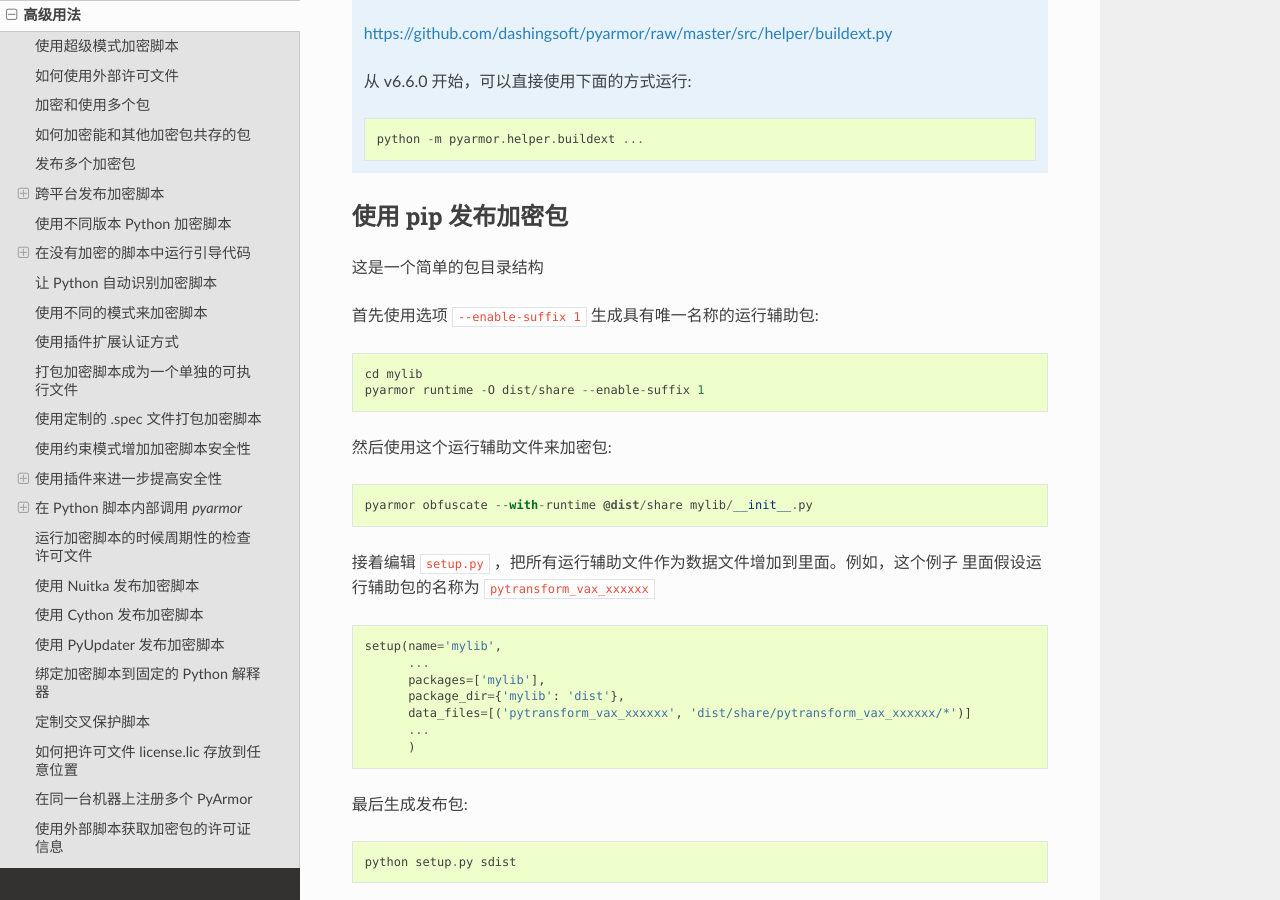
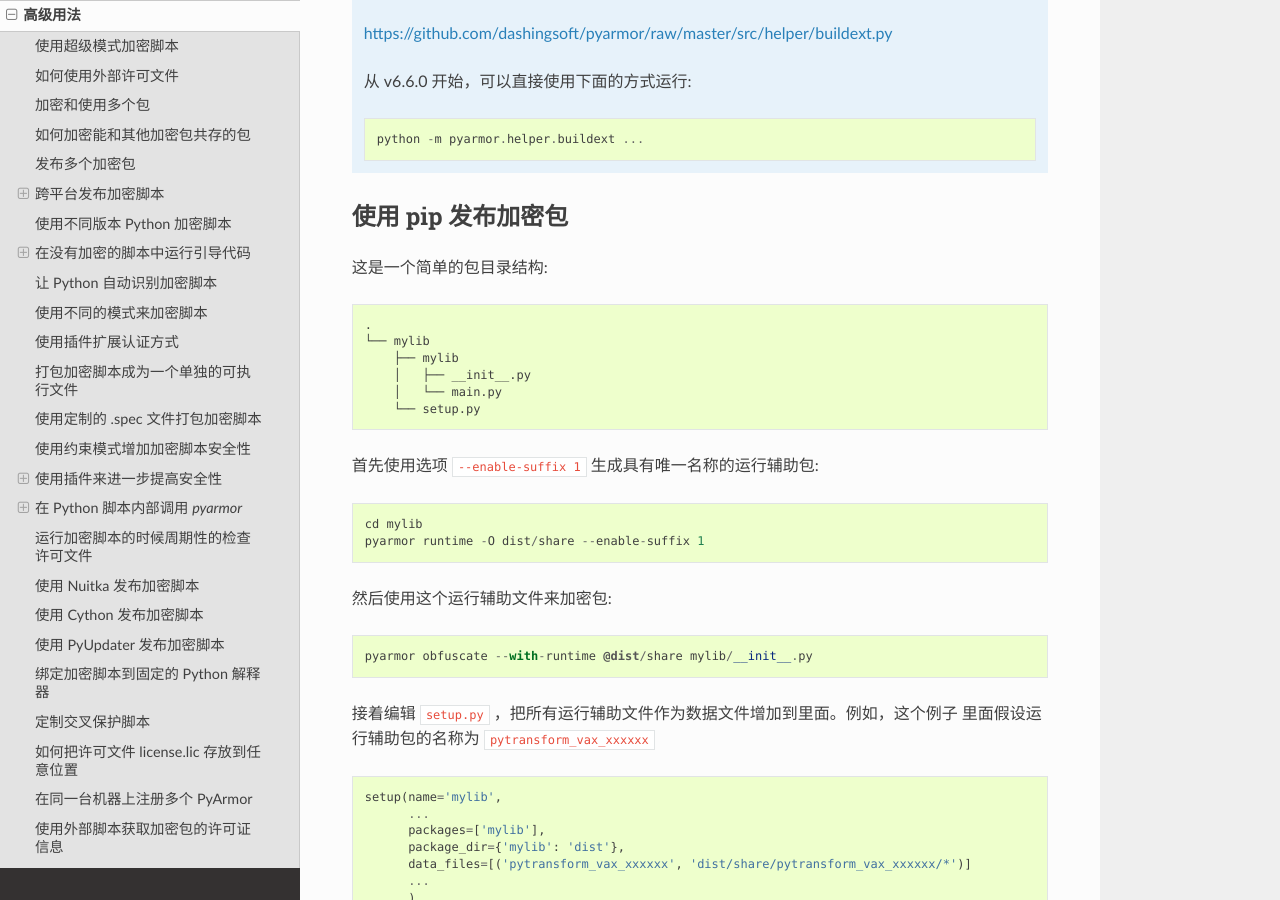
Before and after one commit to dashingsoft/pyarmor-docs-zh, a Sphinx documentation site: the page built from docs/advanced.rst, in a window 1280 px wide and 900 px high, scrolled down 32372 px. Built offline with Sphinx 7.4.7 and the Read the Docs theme 2.0.0, drawn with Linux system fonts in a browser that asks for light colours.

Commit message:
Fix format error

```diff
--- a/docs/advanced.rst
+++ b/docs/advanced.rst
@@ -1539,9 +1539,8 @@ PyInstaller 生成的可执行文件里面的脚本，这样就可以直观的
 使用 pip 发布加密包
 -------------------
 
-这是一个简单的包目录结构
-
-.. code:: raw
+这是一个简单的包目录结构::
+
     .
     └── mylib
         ├── mylib
```
